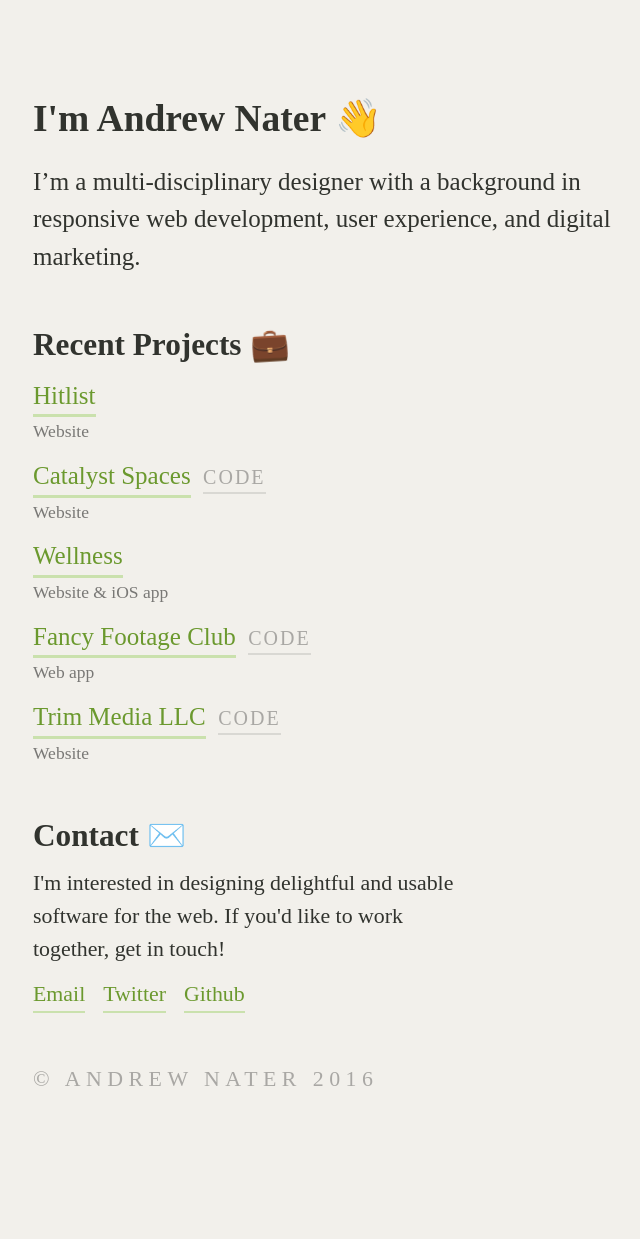
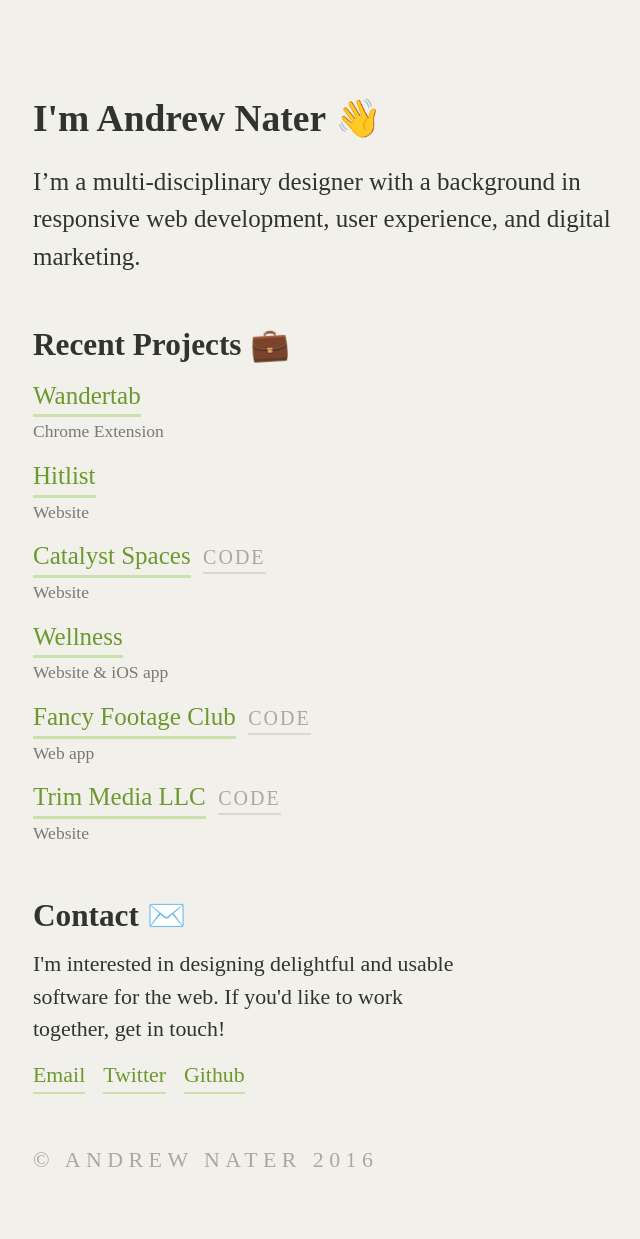
Before and after one commit to anater/andrewnater.com, a Jekyll site: the page built from index.html, in a window 1280 px wide. Shown: the whole page, without its empty margins (282-922 px from the left). Built offline with Jekyll 4.4.1, drawn with Linux system fonts in a browser that asks for light colours; nearby versions of some CDN libraries; before the commit the page ends 1159 px from its top, so only the background shows below that.

Commit message:
Update projects.yml

```diff
--- a/_data/projects.yml
+++ b/_data/projects.yml
@@ -1,3 +1,7 @@
+- name: Wandertab
+  deliverable: Chrome Extension
+  url: http://hitlistapp.com/wandertab
+
 - name: Hitlist
   deliverable: Website
   url: http://hitlistapp.com
```
